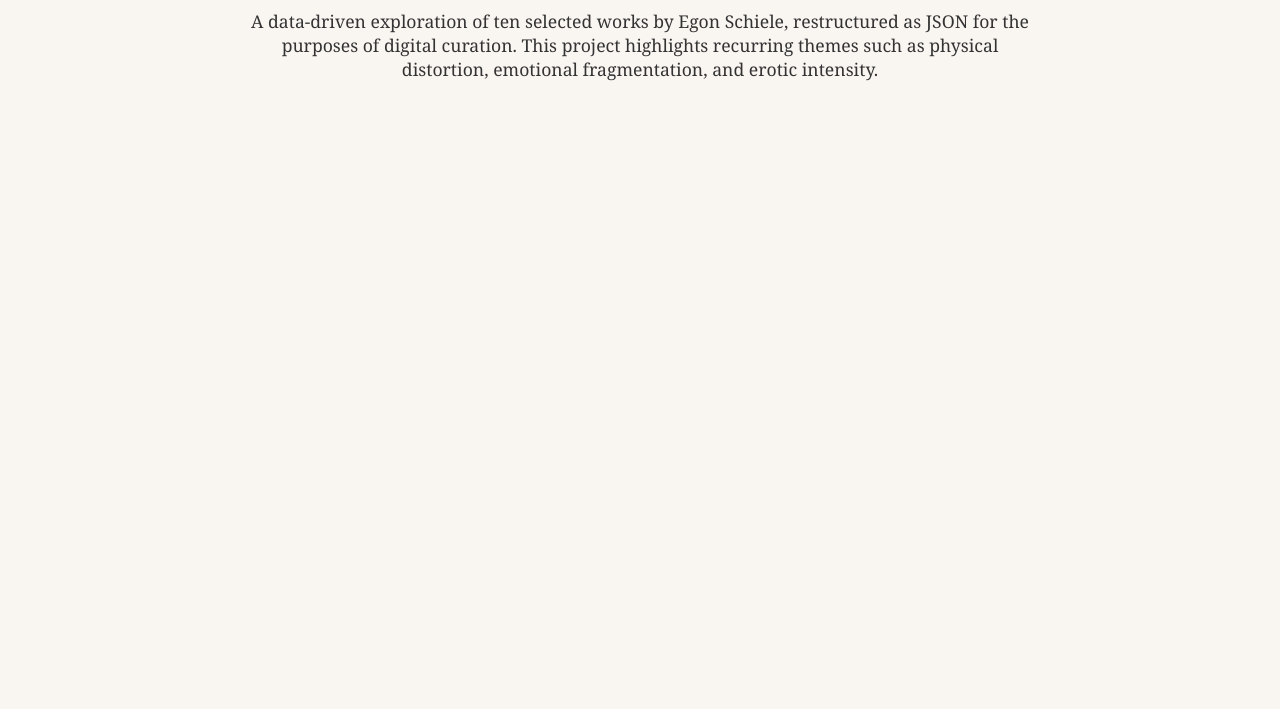
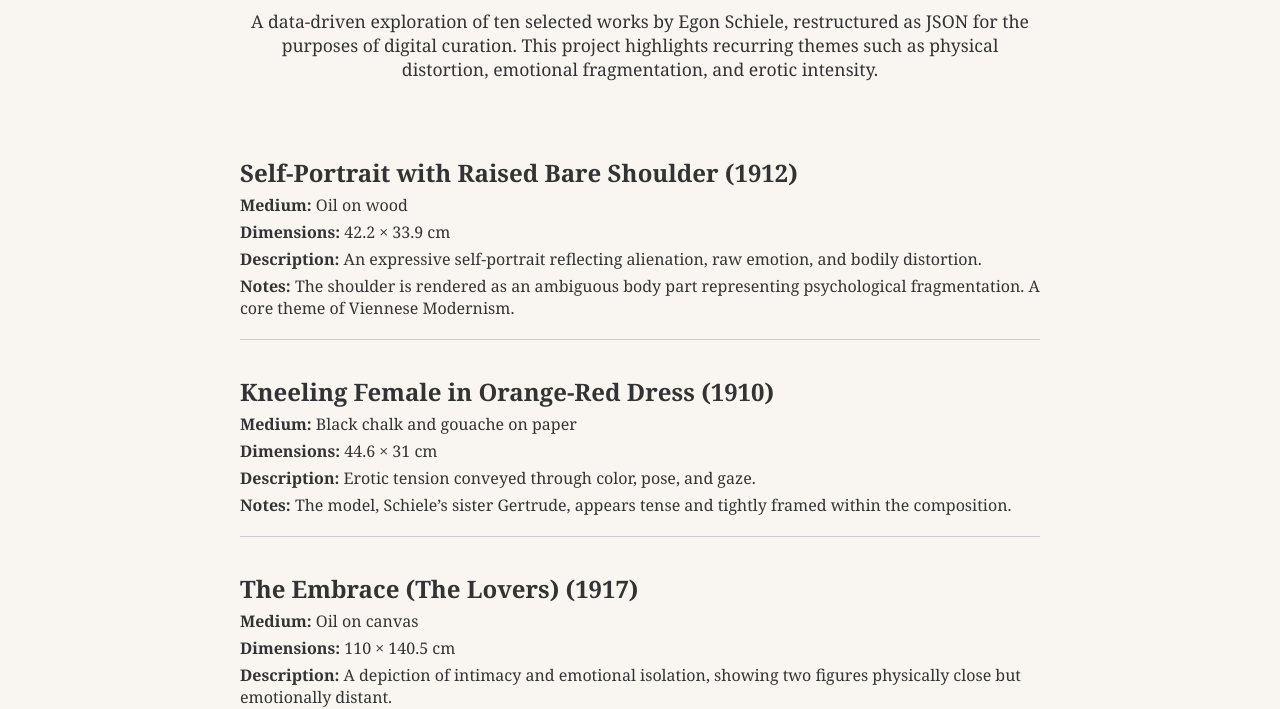
Before and after one commit to rabiaardicc/egon-schiele-collection, a plain HTML site: page index.html in a window 1280 px wide. Shown: the part 98-807 px from the top of the page. Drawn offline with Linux system fonts and the light colour scheme.

Commit message:
Update index.html

```diff
--- a/index.html
+++ b/index.html
@@ -9,27 +9,65 @@
       margin: 40px;
       background-color: #f9f6f2;
       color: #333;
-      text-align: center;
     }
     h1 {
+      text-align: center;
       font-size: 2.5em;
       margin-bottom: 0.3em;
     }
-    p {
+    p.description {
+      text-align: center;
       font-size: 1.1em;
       max-width: 800px;
+      margin: 0 auto 40px auto;
+    }
+    .artwork {
+      border-bottom: 1px solid #ccc;
+      padding: 15px 0;
+      max-width: 800px;
       margin: 0 auto;
+    }
+    .artwork h2 {
+      margin-bottom: 0;
+    }
+    .artwork p {
+      margin: 5px 0;
     }
   </style>
 </head>
 <body>
 
   <h1>Egon Schiele: Expression, Eroticism, and the Divided Self</h1>
-  <p>
-    A data-driven exploration of ten selected works by Egon Schiele,
-    restructured as JSON for the purposes of digital curation.
+  <p class="description">
+    A data-driven exploration of ten selected works by Egon Schiele, restructured as JSON for the purposes of digital curation.
     This project highlights recurring themes such as physical distortion, emotional fragmentation, and erotic intensity.
   </p>
 
+  <div id="artworks"></div>
+
+  <script>
+    fetch('schiele_collection.json')
+      .then(response => response.json())
+      .then(data => {
+        const container = document.getElementById('artworks');
+        data.forEach(work => {
+          const div = document.createElement('div');
+          div.className = 'artwork';
+          div.innerHTML = `
+            <h2>${work.title} (${work.year})</h2>
+            <p><strong>Medium:</strong> ${work.medium}</p>
+            <p><strong>Dimensions:</strong> ${work.dimensions}</p>
+            <p><strong>Description:</strong> ${work.description}</p>
+            <p><strong>Notes:</strong> ${work.notes}</p>
+          `;
+          container.appendChild(div);
+        });
+      })
+      .catch(error => {
+        document.getElementById('artworks').innerText = 'Failed to load data.';
+        console.error(error);
+      });
+  </script>
+
 </body>
 </html>
```
